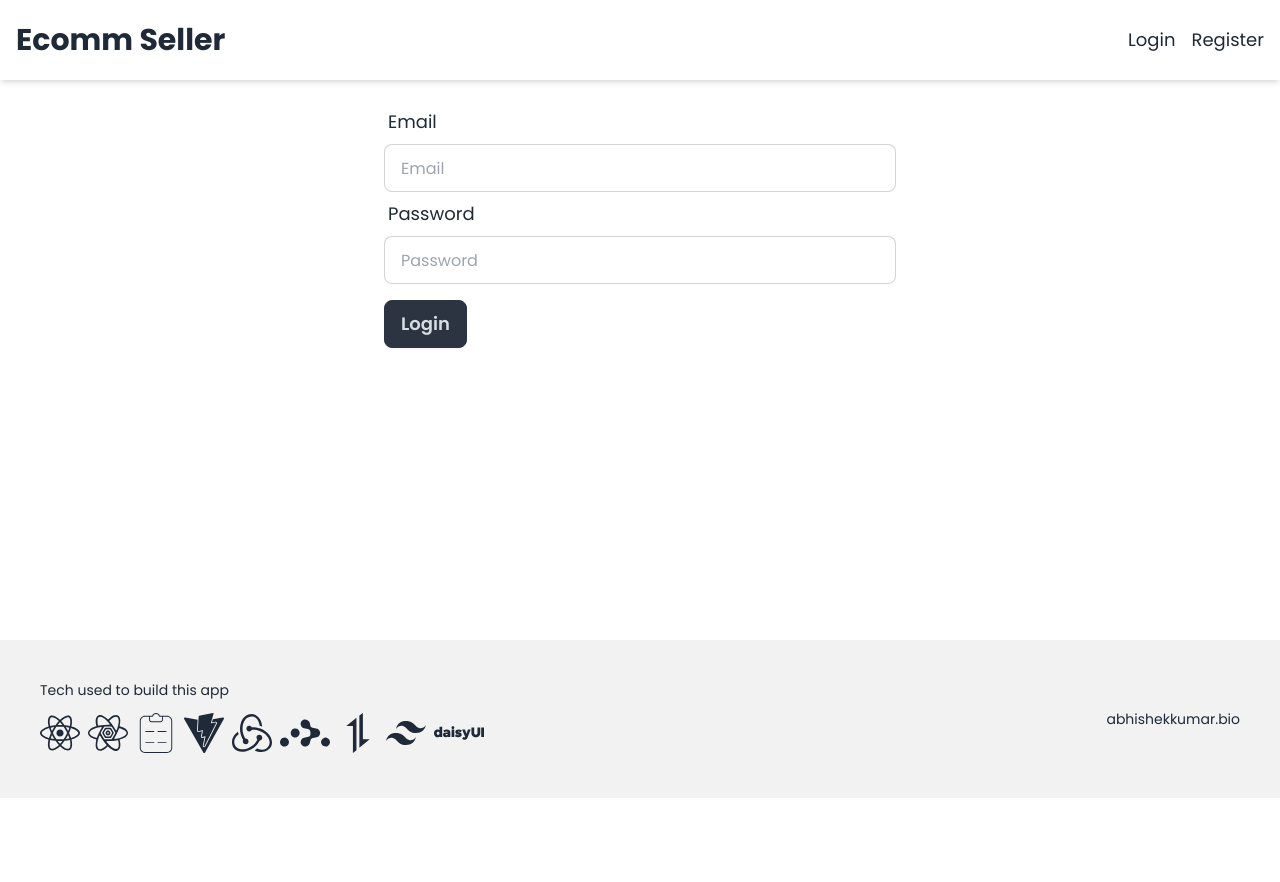
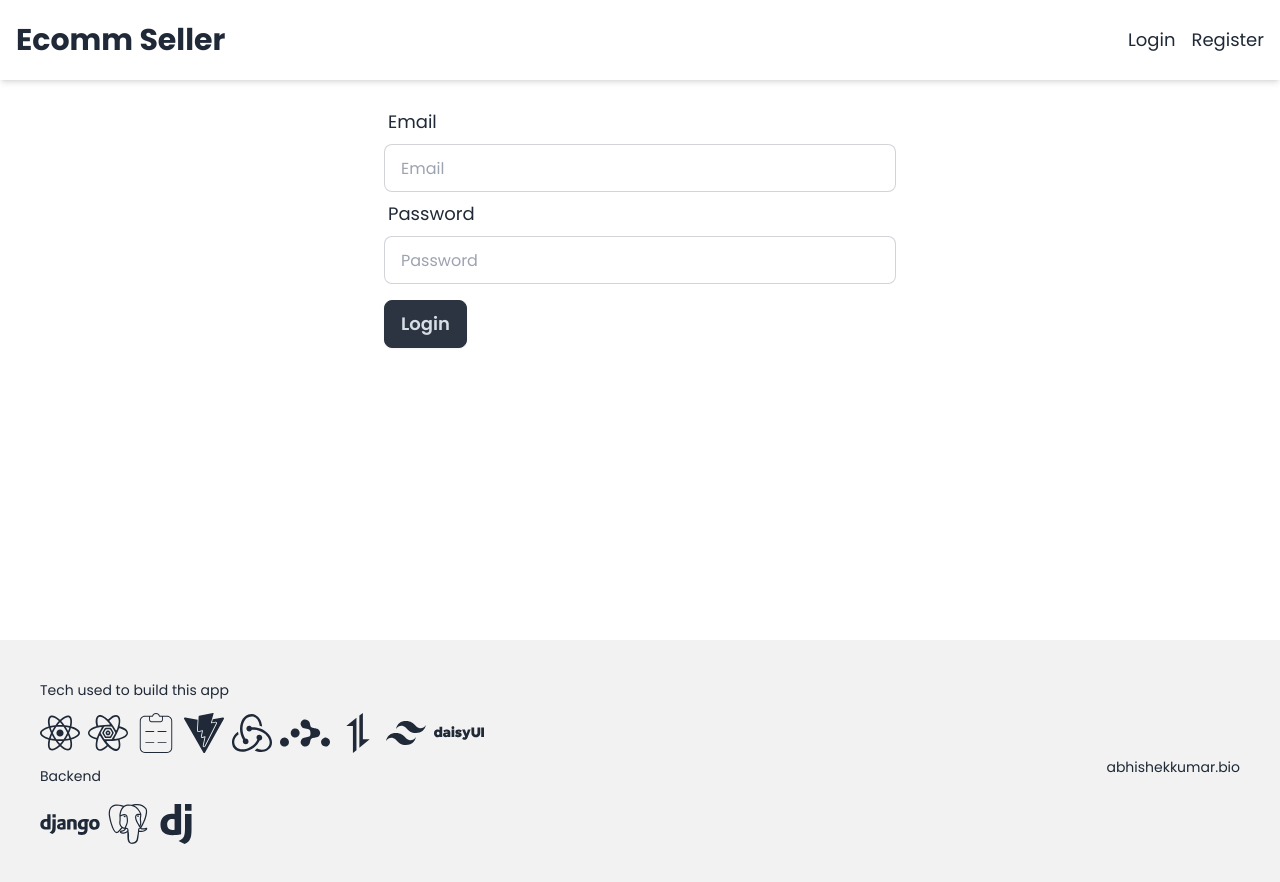
Before and after one commit to akabhi5/ecomm-seller, a React (Vite) app: page /login in a window 1280 px wide. Shown: the top 882 px of the page. Before the commit the page ends 800 px from the top, so only its background shows below. Built offline with nearby package versions, Linux system fonts and the light colour scheme; no server answers.

Commit message:
backend tech added

```diff
--- a/src/components/Footer/Footer.tsx
+++ b/src/components/Footer/Footer.tsx
@@ -2,6 +2,8 @@ import { FaReact } from "react-icons/fa";
 import {
   SiAxios,
   SiDaisyui,
+  SiDjango,
+  SiPostgresql,
   SiReacthookform,
   SiReactquery,
   SiReactrouter,
@@ -9,6 +11,7 @@ import {
   SiTailwindcss,
   SiVite,
 } from "react-icons/si";
+import { DiDjango } from "react-icons/di";
 
 const Footer = () => {
   return (
@@ -45,6 +48,20 @@ const Footer = () => {
             <SiDaisyui size={50} />
           </div>
         </div>
+
+        <p>Backend</p>
+
+        <div className="flex items-center space-x-2">
+          <div className="tooltip" data-tip="Django">
+            <DiDjango size={60} />
+          </div>
+          <div className="tooltip" data-tip="PostgreSQL">
+            <SiPostgresql size={40} />
+          </div>
+          <div className="tooltip" data-tip="Django REST Framework">
+            <SiDjango size={40} />
+          </div>
+        </div>
       </aside>
 
       <aside>
```
